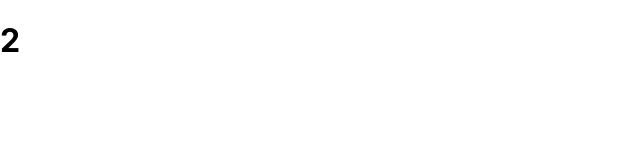
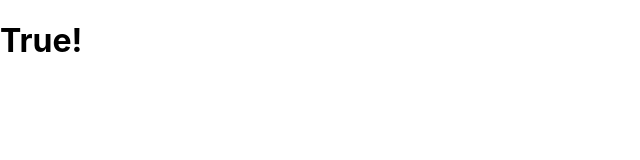
Before and after one commit to chlzslvdr/React-Basics, a React (Create React App) app: page / in a window 1280 px wide. Shown: the top 160 px of the page, without its empty margins (0-640 px from the left). Built offline with nearby package versions, Linux system fonts and the light colour scheme.

Commit message:
Ternary Expressions

```diff
--- a/src/App.js
+++ b/src/App.js
@@ -2,9 +2,10 @@ import React from 'react';
 
 class App extends React.Component {
   render() {
+    var i = 1;
     return (
       <div>
-        <h1>{1 + 1}</h1>
+        <h1>{i == 1 ? 'True!' : 'False'}</h1>
       </div>
     );
   }
```
